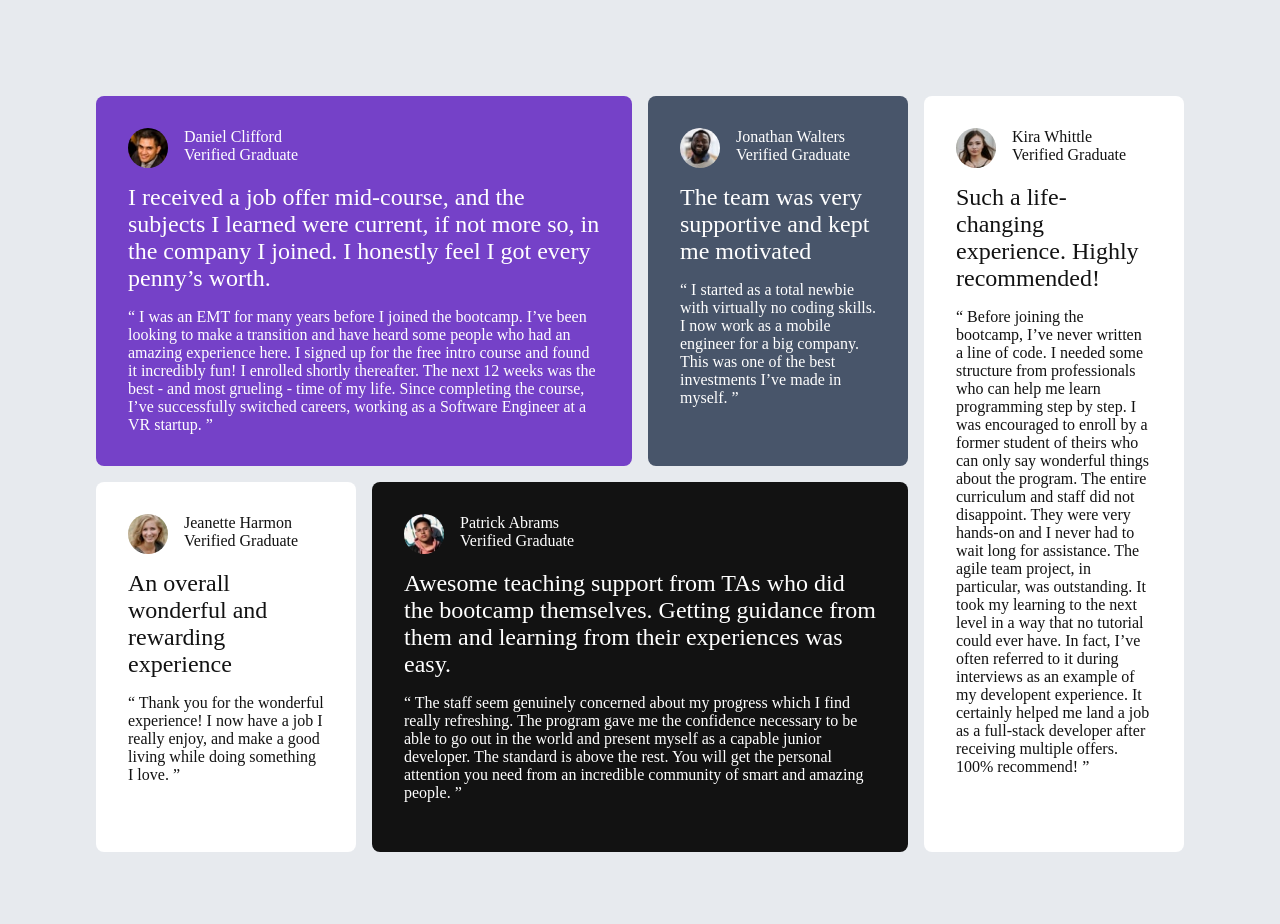
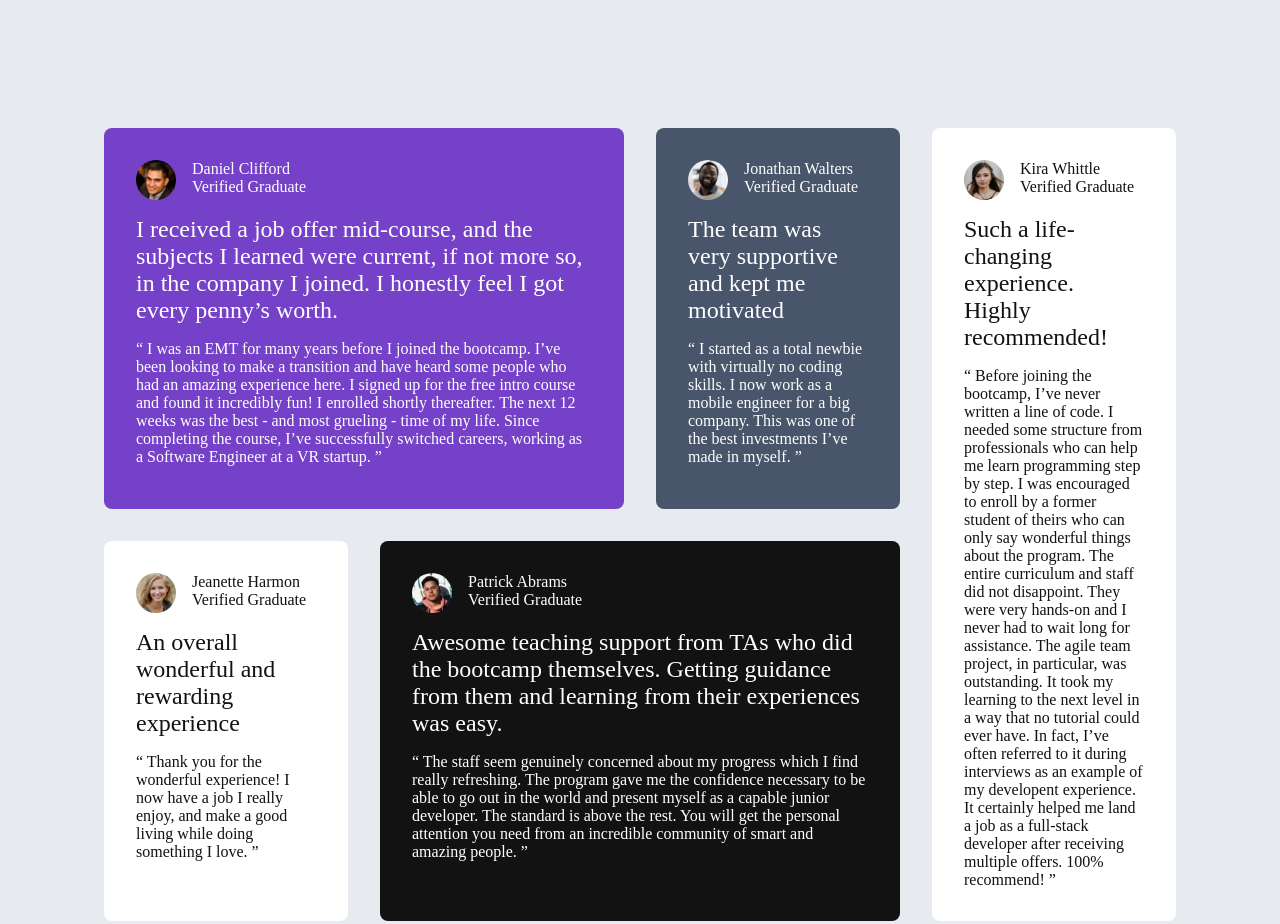
Before and after one commit to SuaJeong-winter/FEM-07-testimonials-grid-section, a plain HTML site: page index.html in a window 1280 px wide. Shown: the top 924 px of the page. Drawn offline with Linux system fonts and the light colour scheme.

Commit message:
style:미디어쿼리 적용

```diff
--- a/styles.css
+++ b/styles.css
@@ -23,20 +23,18 @@
 
 body {
   background-color: var(--Grey10);
-  display: grid;
+  display: row;
   place-items: center;
-  min-height: 100vh;
-  min-width: 100vh;
 }
 
 .grid__cards {
-  display: grid;
-  grid-template-columns: repeat(4, 1fr);
-  grid-template-rows: repeat(2, 1fr);
+  margin: 2rem 0;
+}
 
-  column-gap: 1em;
-  row-gap: 1em;
-  padding: 6rem 6rem;
+.grid__card {
+  margin-bottom: 2rem;
+  margin-left: 2rem;
+  margin-right: 2rem;
 }
 
 /* comment */
@@ -113,3 +111,29 @@ body {
   background-color: var(--White);
   color: var(--Black);
 }
+
+@media (min-width: 415px) {
+  body {
+    background-color: var(--Grey10);
+    display: grid;
+    place-items: center;
+    min-height: 100vh;
+    min-width: 100vh;
+  }
+
+  .grid__cards {
+    display: grid;
+    grid-template-columns: repeat(4, 1fr);
+    grid-template-rows: repeat(2, 1fr);
+
+    column-gap: 1em;
+    row-gap: 1em;
+    padding: 6rem 6rem;
+  }
+
+  .grid__card {
+    margin-bottom: 1rem;
+    margin-left: 0.5rem;
+    margin-right: 0.5rem;
+  }
+}
```
